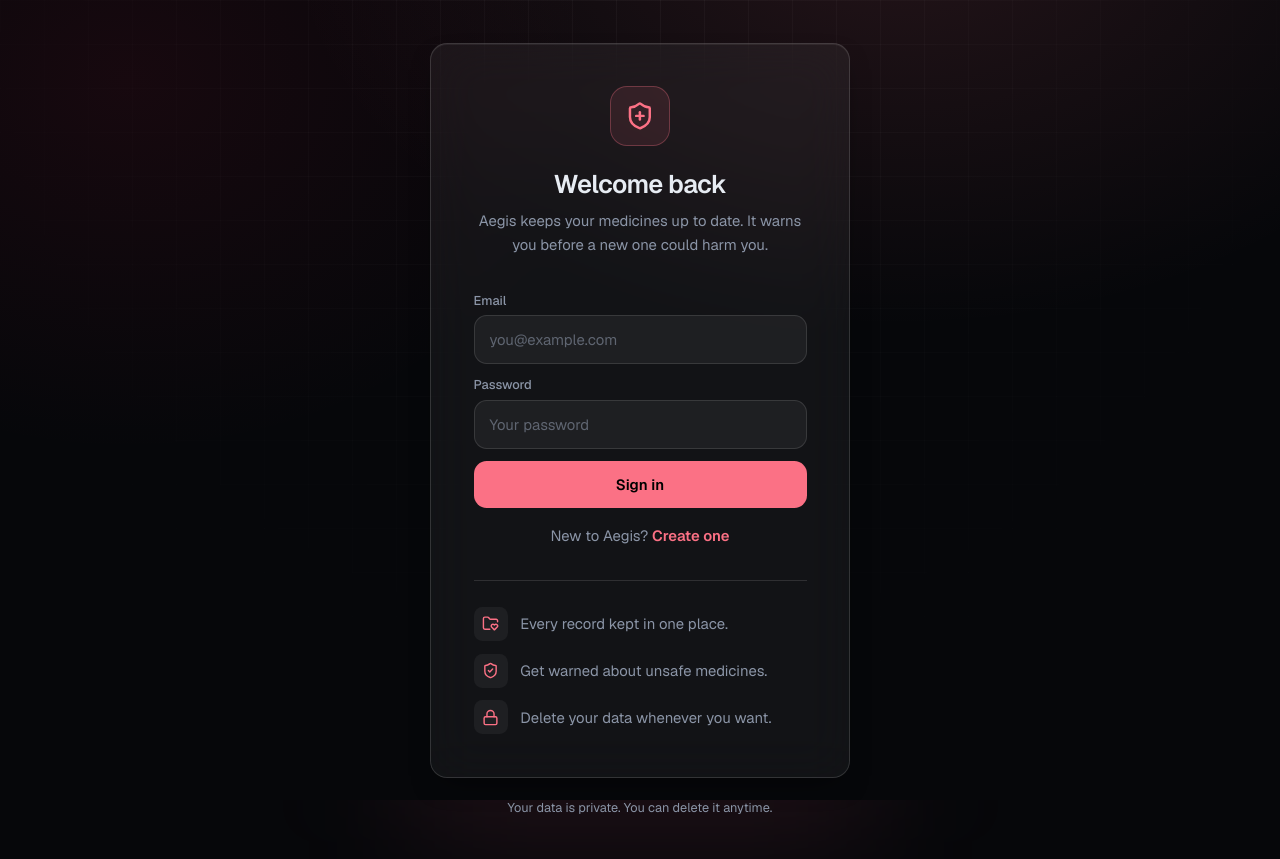
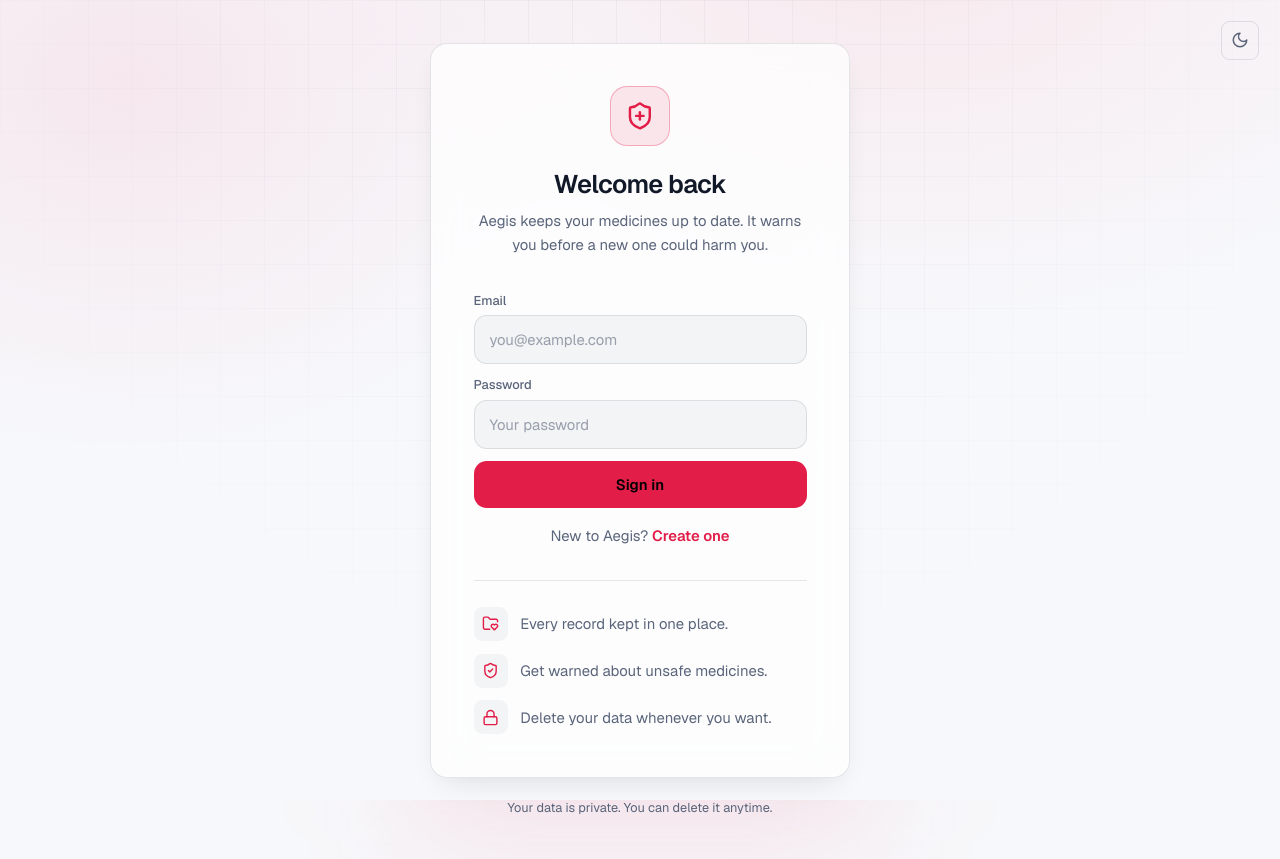
Before and after one commit to Akshats-git/Aegis, a Next.js app in the folder web/: page / in a window 1280 px wide. Built offline with nearby package versions, Linux system fonts and the light colour scheme; no server answers.

Commit message:
feat: implement theme toggle and update styling for improved consistency across components

```diff
--- a/web/app/(app)/page.tsx
+++ b/web/app/(app)/page.tsx
@@ -116,7 +116,7 @@
                   {meds.map((m) => (
                     <div
                       key={m.name}
-                      className="flex items-center gap-3 rounded-xl border border-line bg-black/20 px-4 py-3"
+                      className="flex items-center gap-3 rounded-xl border border-line bg-field px-4 py-3"
                     >
                       <div className="grid h-9 w-9 shrink-0 place-items-center rounded-lg bg-rose/10">
                         <Pill className="h-4 w-4 text-rose" />
@@ -140,7 +140,7 @@
                   <Link
                     key={href}
                     href={href}
-                    className="group flex items-center gap-3 rounded-xl px-3 py-3 transition-colors hover:bg-white/5"
+                    className="group flex items-center gap-3 rounded-xl px-3 py-3 transition-colors hover:bg-field"
                   >
                     <div className="grid h-9 w-9 shrink-0 place-items-center rounded-lg bg-rose/10">
                       <Icon className="h-4 w-4 text-rose" />
--- a/web/app/globals.css
+++ b/web/app/globals.css
@@ -2,8 +2,43 @@
 @tailwind components;
 @tailwind utilities;
 
+/* Light theme (default). The .dark class on <html> swaps to the dark palette. */
 :root {
+  color-scheme: light;
+  --bg: 247 248 251;
+  --ink: 17 24 39;
+  --muted: 90 100 122;
+  --rose: 225 29 72;
+  --danger: 220 38 38;
+  --warn: 180 121 4;
+  --panel: 255 255 255;
+  --panel-a: 0.72;
+  --line: 17 24 39;
+  --line-a: 0.1;
+  --field: 17 24 39;
+  --field-a: 0.04;
+  --grid: 17 24 39;
+  --grid-a: 0.04;
+  --card-shadow: 0 12px 30px -14px rgba(17, 24, 39, 0.16);
+}
+
+.dark {
   color-scheme: dark;
+  --bg: 6 7 10;
+  --ink: 231 236 243;
+  --muted: 139 149 167;
+  --rose: 251 113 133;
+  --danger: 225 29 72;
+  --warn: 245 181 68;
+  --panel: 255 255 255;
+  --panel-a: 0.05;
+  --line: 255 255 255;
+  --line-a: 0.12;
+  --field: 255 255 255;
+  --field-a: 0.04;
+  --grid: 255 255 255;
+  --grid-a: 0.035;
+  --card-shadow: 0 12px 30px -14px rgba(0, 0, 0, 0.7), inset 0 1px 0 rgba(255, 255, 255, 0.05);
 }
 
 html {
@@ -12,8 +47,8 @@
 }
 
 body {
-  background-color: #06070a;
-  color: #e7ecf3;
+  background-color: rgb(var(--bg));
+  color: rgb(var(--ink));
   -webkit-font-smoothing: antialiased;
 }
 
@@ -25,26 +60,23 @@
   background:
     radial-gradient(60rem 40rem at 70% -10%, rgba(251, 113, 133, 0.12), transparent 60%),
     radial-gradient(50rem 40rem at 10% 10%, rgba(225, 29, 72, 0.08), transparent 55%),
-    #06070a;
+    rgb(var(--bg));
 }
 .app-bg::after {
   content: "";
   position: absolute;
   inset: 0;
   background-image:
-    linear-gradient(to right, rgba(255, 255, 255, 0.035) 1px, transparent 1px),
-    linear-gradient(to bottom, rgba(255, 255, 255, 0.035) 1px, transparent 1px);
+    linear-gradient(to right, rgb(var(--grid) / var(--grid-a)) 1px, transparent 1px),
+    linear-gradient(to bottom, rgb(var(--grid) / var(--grid-a)) 1px, transparent 1px);
   background-size: 44px 44px;
   mask-image: radial-gradient(circle at 50% 0%, black, transparent 75%);
 }
 
 @layer components {
   .card {
-    @apply rounded-2xl border bg-panel backdrop-blur-xl;
-    border-color: rgba(255, 255, 255, 0.14);
-    box-shadow:
-      0 12px 30px -14px rgba(0, 0, 0, 0.7),
-      inset 0 1px 0 rgba(255, 255, 255, 0.05);
+    @apply rounded-2xl border border-line bg-panel backdrop-blur-xl;
+    box-shadow: var(--card-shadow);
   }
   .chip {
     @apply inline-flex items-center gap-1.5 rounded-full border border-line px-2.5 py-1 text-xs font-medium;
@@ -65,5 +97,5 @@
 }
 
 ::-webkit-scrollbar { width: 10px; height: 10px; }
-::-webkit-scrollbar-thumb { background: rgba(255,255,255,0.1); border-radius: 999px; }
+::-webkit-scrollbar-thumb { background: rgb(var(--muted) / 0.35); border-radius: 999px; }
 ::-webkit-scrollbar-track { background: transparent; }
--- a/web/components/AddRecords.tsx
+++ b/web/components/AddRecords.tsx
@@ -79,7 +79,7 @@
     setForm((f) => ({ ...f, [k]: e.target.value }));
 
   const inputCls =
-    "w-full rounded-lg border border-line bg-black/20 px-3 py-2 text-sm outline-none focus:border-rose/50";
+    "w-full rounded-lg border border-line bg-field px-3 py-2 text-sm outline-none focus:border-rose/50";
 
   return (
     <section>
--- a/web/components/AskRecord.tsx
+++ b/web/components/AskRecord.tsx
@@ -39,7 +39,7 @@
       <Reveal>
         <Card>
           <div className="flex flex-col gap-3 sm:flex-row">
-            <div className="flex flex-1 items-center gap-2 rounded-xl border border-line bg-black/20 px-3">
+            <div className="flex flex-1 items-center gap-2 rounded-xl border border-line bg-field px-3">
               <Search className="h-4 w-4 text-muted" />
               <input
                 value={q}
@@ -81,7 +81,7 @@
                 <div className="mt-4 space-y-2">
                   <div className="label">Based on your records</div>
                   {res.evidence.map((e, i) => (
-                    <div key={i} className="rounded-lg border border-line bg-black/20 p-3 text-xs">
+                    <div key={i} className="rounded-lg border border-line bg-field p-3 text-xs">
                       <div className="text-muted">{e.text}</div>
                       <div className="mt-1 text-rose">From: {e.source}</div>
                     </div>
--- a/web/components/SafetyCheck.tsx
+++ b/web/components/SafetyCheck.tsx
@@ -56,7 +56,7 @@
               <Pill className="h-4 w-4 text-rose" />
               <span className="label">Medicine to check</span>
             </div>
-            <div className="flex items-center gap-2 rounded-xl border border-line bg-black/20 px-3">
+            <div className="flex items-center gap-2 rounded-xl border border-line bg-field px-3">
               <Search className="h-4 w-4 shrink-0 text-muted" />
               <input
                 value={name}
@@ -140,7 +140,7 @@
                   ) : (
                     <div className="mt-5 space-y-3 border-t border-line pt-4">
                       {result.concerns.map((c, i) => (
-                        <div key={i} className="rounded-xl border border-line bg-black/20 p-4">
+                        <div key={i} className="rounded-xl border border-line bg-field p-4">
                           <div className="flex flex-wrap items-center gap-2">
                             <Badge tone={sevTone(c.severity)}>{c.severity}</Badge>
                             <span className="font-medium">{c.title}</span>
--- a/web/components/SignIn.tsx
+++ b/web/components/SignIn.tsx
@@ -4,6 +4,7 @@
 import { signIn } from "next-auth/react";
 import { motion } from "framer-motion";
 import { ShieldPlus, FolderHeart, ShieldCheck, Lock, Loader2 } from "lucide-react";
+import { ThemeToggle } from "@/components/ThemeToggle";
 
 const FEATURES = [
   { icon: FolderHeart, text: "Every record kept in one place." },
@@ -55,7 +56,10 @@
   const isSignup = mode === "signup";
 
   return (
-    <main className="grid min-h-screen place-items-center px-5 py-10">
+    <main className="relative grid min-h-screen place-items-center px-5 py-10">
+      <div className="absolute right-5 top-5">
+        <ThemeToggle />
+      </div>
       <motion.div
         initial={{ opacity: 0, y: 18 }}
         animate={{ opacity: 1, y: 0 }}
@@ -140,7 +144,7 @@
           <div className="mt-8 space-y-3 border-t border-line pt-6">
             {FEATURES.map((f) => (
               <div key={f.text} className="flex items-center gap-3 text-sm text-muted">
-                <div className="grid h-8 w-8 shrink-0 place-items-center rounded-lg bg-white/5">
+                <div className="grid h-8 w-8 shrink-0 place-items-center rounded-lg bg-field">
                   <f.icon className="h-4 w-4 text-rose" />
                 </div>
                 <span>{f.text}</span>
@@ -174,7 +178,7 @@
         {...props}
         value={value}
         onChange={(e) => onChange(e.target.value)}
-        className="w-full rounded-xl border border-line bg-white/5 px-3.5 py-3 text-sm text-ink outline-none transition-colors placeholder:text-muted/60 focus:border-rose/50"
+        className="w-full rounded-xl border border-line bg-field px-3.5 py-3 text-sm text-ink outline-none transition-colors placeholder:text-muted/60 focus:border-rose/50"
       />
     </label>
   );
--- a/web/components/SourceDocs.tsx
+++ b/web/components/SourceDocs.tsx
@@ -43,7 +43,7 @@
                     initial={{ height: 0, opacity: 0 }}
                     animate={{ height: "auto", opacity: 1 }}
                     exit={{ height: 0, opacity: 0 }}
-                    className="mt-3 max-h-64 overflow-auto whitespace-pre-wrap rounded-lg border border-line bg-black/30 p-3 font-mono text-[11px] leading-relaxed text-muted"
+                    className="mt-3 max-h-64 overflow-auto whitespace-pre-wrap rounded-lg border border-line bg-field p-3 font-mono text-[11px] leading-relaxed text-muted"
                   >
                     {d.text}
                   </motion.pre>
--- /dev/null
+++ b/web/components/ThemeToggle.tsx
@@ -0,0 +1,40 @@
+"use client";
+
+import { useEffect, useState } from "react";
+import { Sun, Moon } from "lucide-react";
+
+// Reads the theme applied by the inline script in app/layout.tsx, then toggles the
+// `dark` class on <html> and persists the choice.
+export function ThemeToggle({ className = "" }: { className?: string }) {
+  const [dark, setDark] = useState(true);
+  const [mounted, setMounted] = useState(false);
+
+  useEffect(() => {
+    setDark(document.documentElement.classList.contains("dark"));
+    setMounted(true);
+  }, []);
+
+  function toggle() {
+    const next = !dark;
+    setDark(next);
+    document.documentElement.classList.toggle("dark", next);
+    try {
+      localStorage.setItem("theme", next ? "dark" : "light");
+    } catch {
+      /* localStorage unavailable — theme still applies for this session */
+    }
+  }
+
+  return (
+    <button
+      type="button"
+      onClick={toggle}
+      aria-label={dark ? "Switch to light mode" : "Switch to dark mode"}
+      title={dark ? "Switch to light mode" : "Switch to dark mode"}
+      className={`grid h-9 w-9 place-items-center rounded-lg border border-line text-muted transition-colors hover:bg-field hover:text-ink ${className}`}
+    >
+      {/* Render the moon until mounted so SSR and client markup match. */}
+      {mounted && !dark ? <Moon className="h-[18px] w-[18px]" /> : <Sun className="h-[18px] w-[18px]" />}
+    </button>
+  );
+}
--- a/web/components/ui.tsx
+++ b/web/components/ui.tsx
@@ -87,7 +87,7 @@
 }) {
   const tones: Record<string, string> = {
     primary: "bg-rose text-black hover:bg-rose/90",
-    ghost: "border border-line bg-white/5 text-ink hover:bg-white/10",
+    ghost: "border border-line bg-field text-ink hover:bg-line",
     danger: "border border-danger/40 bg-danger/10 text-danger hover:bg-danger/20",
   };
   return (
```
Also changed, not shown: web/app/layout.tsx (+8 -0 lines), web/components/Sidebar.tsx (+9 -4 lines), web/tailwind.config.ts (+11 -8 lines).
